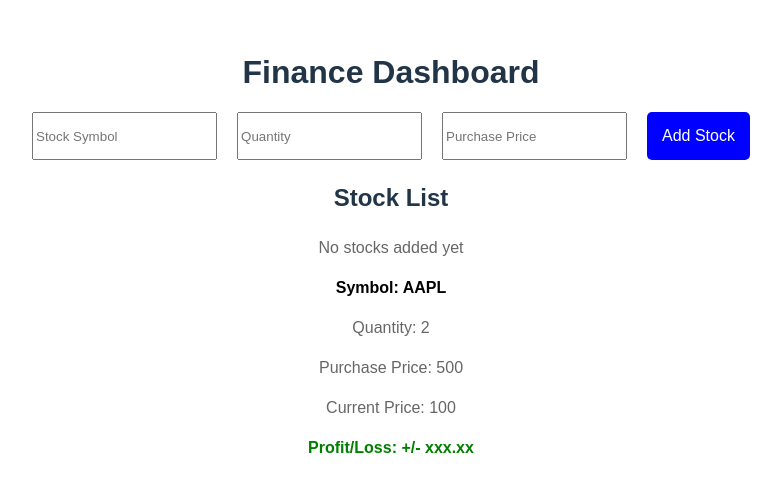
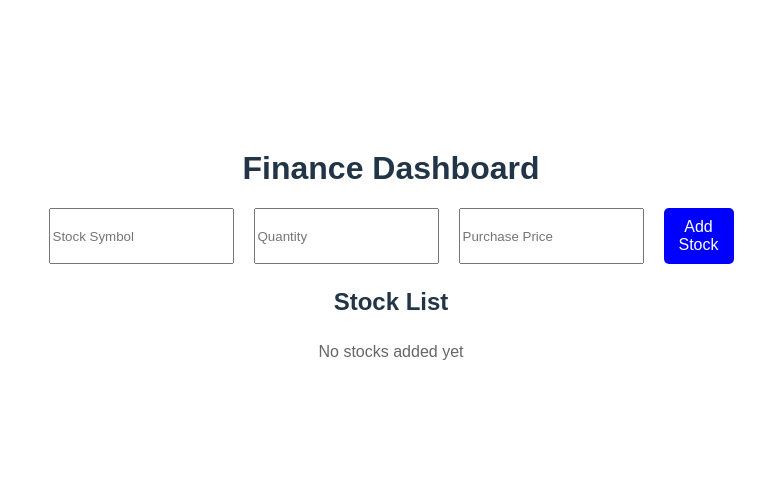
Before and after one commit to jiahonglaw/JiaHongLaw-Capstone, a React (Vite) app in the folder my-react-app/: page / in a window 1280 px wide. Shown: the part 145-636 px from the top of the page, without its empty margins (249-1030 px from the left). Built offline with nearby package versions, Linux system fonts and the light colour scheme; the HTML template or start-up script is replaced by a standard one.

Commit message:
Update App button

```diff
--- a/my-react-app/src/App.jsx
+++ b/my-react-app/src/App.jsx
@@ -2,6 +2,9 @@ import { useState } from 'react'
 import './App.css'
 
 function App() {
+  const [stockSymbol, setStockSymbol] = useState("");
+  const [quantity, setQuantity] = useState("");
+  const [purchasePrice, setPurchasePrice] = useState("");
 
   return (
 
@@ -10,22 +13,42 @@ function App() {
       <h1>Finance Dashboard</h1>
 
         <form className="stock-form">
-        <input type="text" placeholder="Stock Symbol"/><br /><br />
-        <input type="number" placeholder="Quantity" /><br /><br />
-        <input type="number" placeholder="Purchase Price" /><br /><br />
-        <input className="add-stock-btn" type="submit" value="Add Stock" />
+        <input type="text"
+        placeholder="Stock Symbol"
+        value={stockSymbol}
+        onClick={(event)=> setStockSymbol(event.target.value)}/>
+        <br /><br />
+        <input type="number"
+        placeholder="Quantity"
+        value={quantity}
+        onClick={(event)=> setQuantity(event.target.value)} />
+        <br /><br />
+        <input type="number"
+        placeholder="Purchase Price"
+        value={purchasePrice}
+        onClick={(event)=>setPurchasePrice(event.target.value)}
+        /><br /><br />
+        <button className="add-stock-btn" type="submit">Add Stock</button>
         </form>
-
-
 
         {/* Stock List */}
         <h2>Stock List</h2>
-        <p>No stocks added yet</p>
-        <p className="symbol">Symbol: AAPL</p>
-        <p>Quantity: 2</p>
-        <p>Purchase Price: 500</p>
-        <p>Current Price: 100</p>
-        <p className="gains"> Profit/Loss: +/- xxx.xx</p>
+        {stockSymbol.length ===0 ?(
+          <p>No stocks added yet</p>
+        ): (
+          stockSymbol.localeCompare((stock,index) =>(
+            <div key={index}>
+              <p className="symbol">Symbol:{stock.stockSymbol}</p>
+              <p>Quantity: {stock.quantity}</p>
+              <p>Purchase Price: {stock.purchasePrice} </p>
+              <p>Current Price: 100</p>
+              <p className="gains"> Profit/Loss: +/- xxx.xx</p>
+              </div>
+          ))
+
+
+        )}
+
 
 
         </div>
```
Also changed, not shown: my-react-app/src/Button.jsx (added), 1 other file (tests, documents, lock files or other folders).
